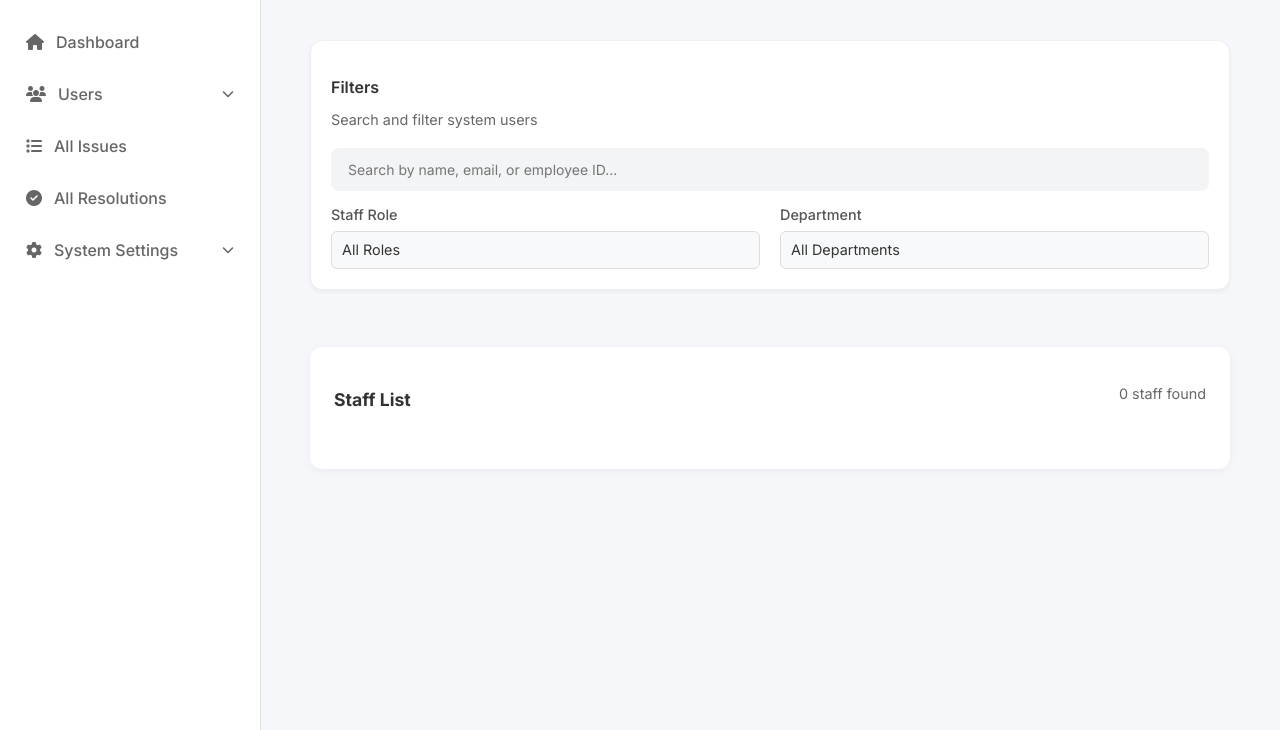
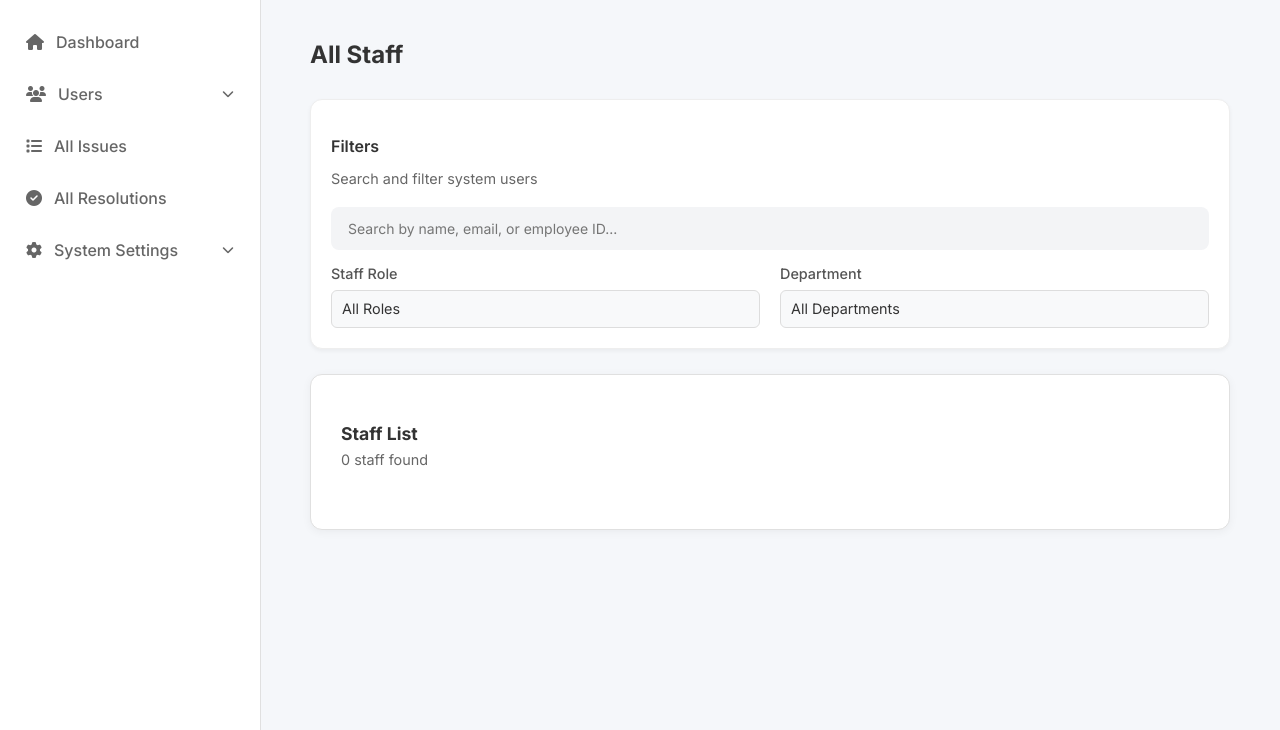
Before and after one commit to KaKaCodes1/UniResolve, a Django app: template Uniresolve/accounts/templates/accounts/admin_allstaff.html in a window 1280 px wide. Shown: the part 70-800 px from the top of the page. Run offline with Django 5.2, Linux system fonts and the light colour scheme; the template is opened without the code that fills it, so the values that code supplies are empty.

Commit message:
Adding a uniform styling for the view all staff & students pages

```diff
--- a/Uniresolve/accounts/static/accounts/css/admin.css
+++ b/Uniresolve/accounts/static/accounts/css/admin.css
@@ -1,5 +1,5 @@
 /* --- All Users Page --- */
-.all-users-container {
+/* .all-users-container {
     display: flex;
     flex-direction: column;
     gap: 2rem;
@@ -17,7 +17,7 @@
     justify-content: space-between;
     align-items: center;
     margin-bottom: 1.5rem;
-}
+} */
 
 .users-count {
     color: #666;
--- a/Uniresolve/accounts/templates/accounts/admin_allstaff.html
+++ b/Uniresolve/accounts/templates/accounts/admin_allstaff.html
@@ -4,7 +4,10 @@
 {% block title %}All Staff - Admin Dashboard{% endblock %}
 
 {% block content %}
-<div class="all-users-container">
+<div class="page-header">
+    <h2>All Staff</h2>
+</div>
+
 <div class="filters-card">
     <div class="filters-header">
         <h3 class="filters-title">Filters</h3>
@@ -39,7 +42,7 @@
 
 </div>
 
-    <div class="users-list-section">
+<div class="content-card">
     <div class="section-header">
         <h3>Staff List</h3>
         <span class="users-count" id="usersCount">0 staff found</span>
@@ -74,7 +77,6 @@
     <!-- Pagination -->
     <div class="pagination-container" id="paginationControls">
         <!-- Buttons injected by JS -->
-        </div>
     </div>
 </div>
 {% endblock %}
--- a/Uniresolve/tickets/templates/tickets/staff_dashboard.html
+++ b/Uniresolve/tickets/templates/tickets/staff_dashboard.html
@@ -185,6 +185,7 @@
                 <div class="form-group" id="escalationActionGroup">
                     <label for="escalationAction">Action Type</label>
                     <select id="escalationAction" class="form-control" onchange="toggleDepartmentDropdown()">
+                        <option value="">-- Choose Action --</option>
                         <option value="internal">Escalate Internally to Senior Staff</option>
                         <option value="transfer">Transfer to Another Department</option>
                     </select>
```
Also changed, not shown: Uniresolve/accounts/templates/accounts/admin_allstudents.html (+6 -3 lines). Lines whose indentation alone changed are shown as unchanged.
